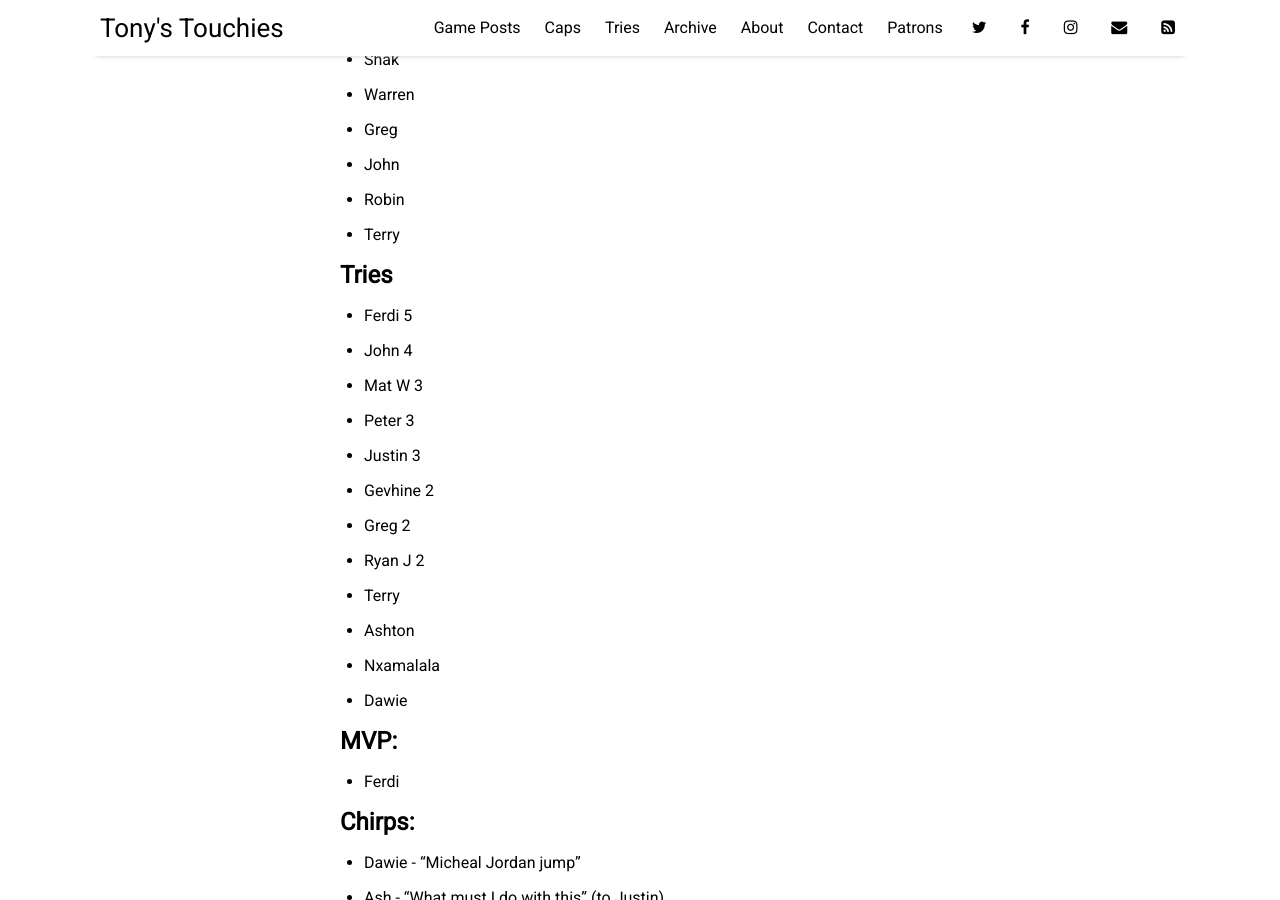
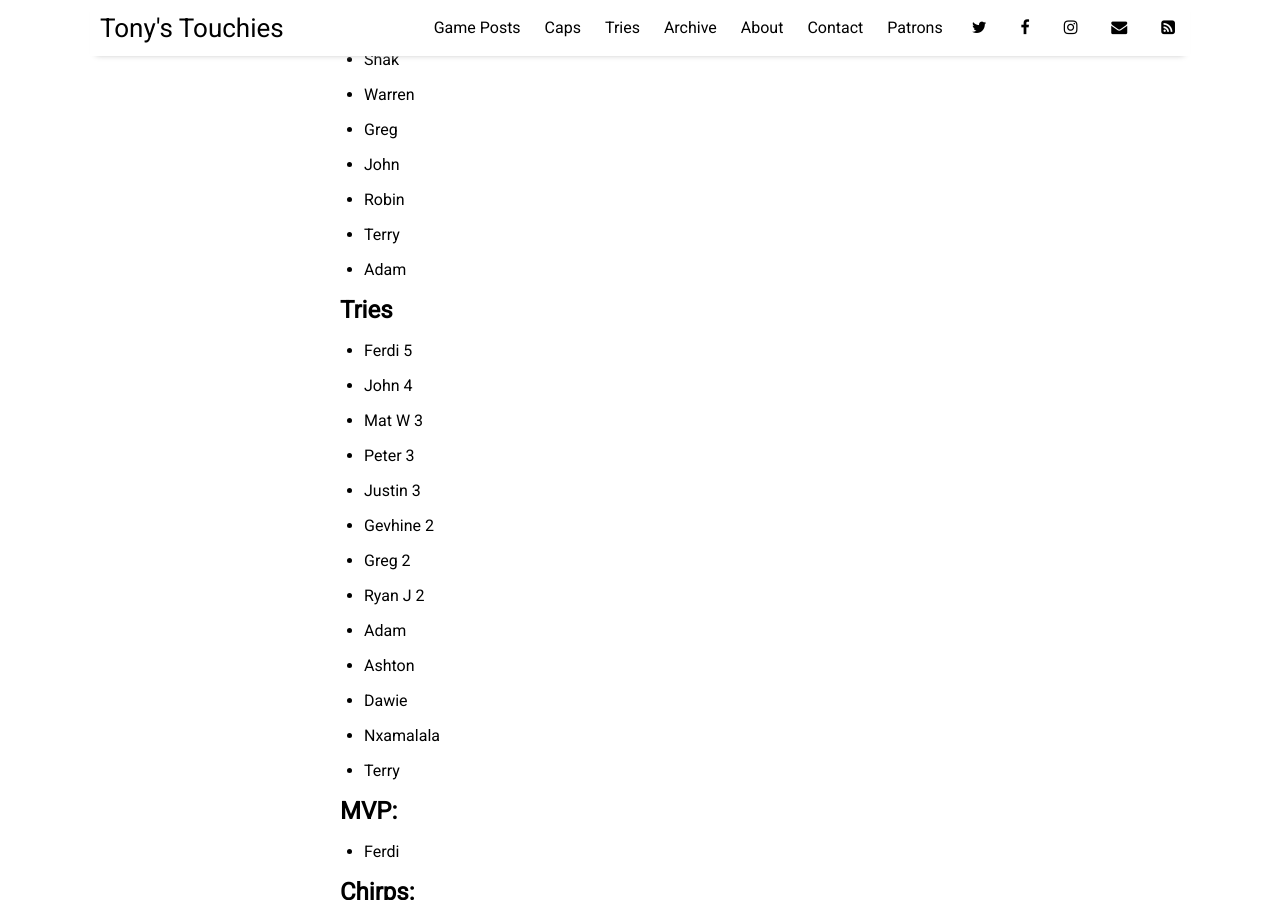
Before and after one commit to sundayrugby/sundayrugby.github.io, a Jekyll site: the page built from _posts/2026-05-17-EW.md, in a window 1280 px wide and 900 px high, scrolled down 868 px. Built offline with Jekyll 4.4.1, drawn with Linux system fonts in a browser that asks for light colours; nearby versions of some CDN libraries.

Commit message:
Add Adam to squad and tries, 2026-05-17 EW

```diff
--- a/_posts/2026-05-17-EW.md
+++ b/_posts/2026-05-17-EW.md
@@ -26,6 +26,7 @@ image: 2026_05_17_a.jpg
 * John
 * Robin
 * Terry
+* Adam
 
 
 ## Tries
@@ -38,10 +39,11 @@ image: 2026_05_17_a.jpg
 * Gevhine 2
 * Greg 2
 * Ryan J 2
+* Adam
+* Ashton
+* Dawie
+* Nxamalala
 * Terry
-* Ashton
-* Nxamalala
-* Dawie
 
 ## MVP:
 
```
